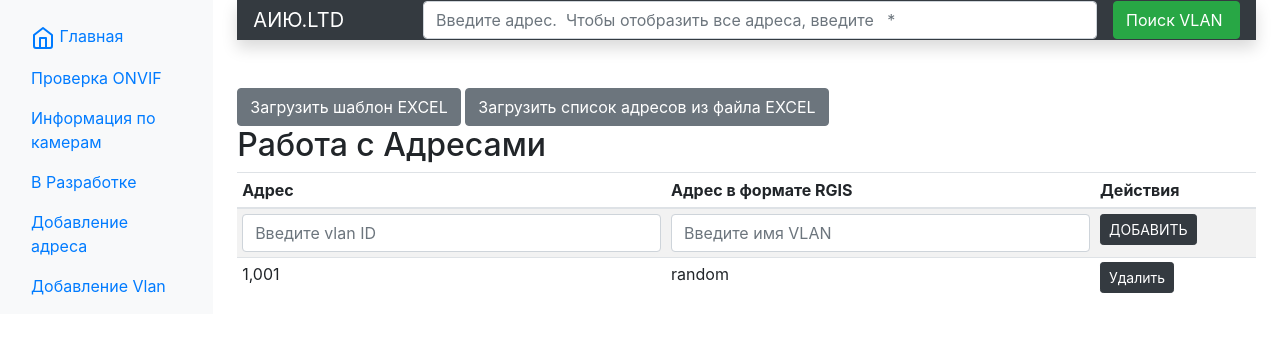
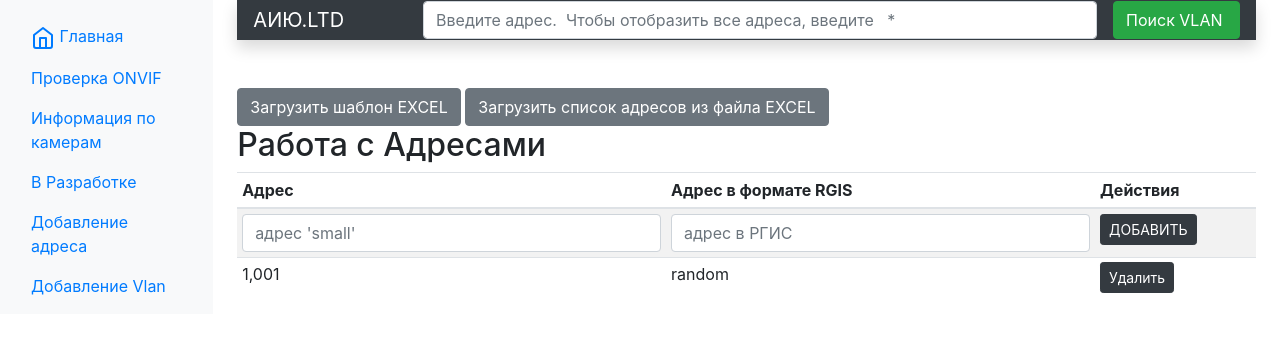
Before and after one commit to S82L12/rct, a Flask app: page /address in a window 1280 px wide. Shown: the top 340 px of the page. Run offline with Flask 2, Linux system fonts and the light colour scheme; some libraries are stand-ins or nearby versions.

Commit message:
добавление адреса ОК создание выпадающего списка OK добавление vlan OK

```diff
--- a/__init__.py
+++ b/__init__.py
@@ -23,18 +23,21 @@ def main():
 
 @app.route('/vlans', methods = ['POST', 'GET'])
 def addvlans():
+    list_address = db.session.query(Address).all()
+    list_vlans = db.session.query(Vlan).all()
     if request.method == "POST":
         try:
-            vlan = Vlan(id_vl=request.form['addvlanid'], name=request.form['addvlanname'])
+            addr = db.session.query(Address).filter_by(small_address=request.form['addrlist']).one()
+            vlan = Vlan(id_vl=request.form['addvlanid'], name=request.form['addvlanname'], address_id = addr.id)
             db.session.add(vlan)
             db.session.flush()
             db.session.commit()
         except:
             db.session.rollback()
             print("Ошибка добавления адреса в базу")
-    else:
-        list_address = db.session.query(Address).all()
-    return render_template("vlans.html", list_address = list_address)
+
+
+    return render_template("vlans.html", list_address = list_address, list_vlans = list_vlans)
 
 @app.route('/address', methods = ['POST', 'GET'])
 def addaddress():
--- a/rct/models.py
+++ b/rct/models.py
@@ -77,8 +77,8 @@ class Ipaddr(db.Model):
 
 class Vlan(db.Model):
     id = db.Column(db.Integer, primary_key=True)
-    id_vl = db.Column(db.Integer, nullable=False, comment='id_vlan')
-    name = db.Column(db.String(14), nullable=False, comment='name_vlan')
+    id_vl = db.Column(db.Integer, nullable=False, comment='id_vlan', unique=True)
+    name = db.Column(db.String(14), nullable=False, comment='name_vlan', unique=True)
     placeses = db.relationship('Place', backref = 'vlanplace')
     address_id = db.Column(db.Integer, db.ForeignKey('address.id'))
 
--- a/templates/address.html
+++ b/templates/address.html
@@ -37,8 +37,8 @@
           <tbody>
           <form method="post">
             <tr>
-              <td><input class="form-control form-control-dark w-100" name="small_address" id="search" type="text" placeholder="Введите vlan ID" aria-label="Search"></td>
-              <td><input class="form-control form-control-dark w-100" name="rgis_address" id="search" type="text" placeholder="Введите имя VLAN" aria-label="Search"></td>
+              <td><input class="form-control form-control-dark w-100" name="small_address" id="search" type="text" placeholder="адрес 'small'" aria-label="Search"></td>
+              <td><input class="form-control form-control-dark w-100" name="rgis_address" id="search" type="text" placeholder="адрес в РГИС" aria-label="Search"></td>
               <td><button type="submit" class="btn btn-dark btn-sm">ДОБАВИТЬ</button></td>
             </tr>
           </form>
--- a/templates/vlans.html
+++ b/templates/vlans.html
@@ -21,7 +21,7 @@ Vlans
 
 </header>
       <h2>Работа со списком VLAN</h2>
-      <canvas class="my-4 w-100 chartjs-render-monitor" id="myChart" width="0" height="0" style="display: block; width: 0px; height: 0px;"></canvas>
+
       <button type="button" class="btn btn-secondary">Загрузить шаблон EXCEL</button>
       <button type="button" class="btn btn-secondary">Загрузить список VLAN из файла EXCEL</button>
 
@@ -38,13 +38,13 @@ Vlans
             </tr>
           </thead>
           <tbody>
-          <form method="post">
+          <form method="post" name="addvlanform" >
             <tr>
               <td><input class="form-control form-control-dark w-100" name="addvlanid" id="search" type="text" placeholder="Введите vlan ID" aria-label="Search"></td>
               <td><input class="form-control form-control-dark w-100" name="addvlanname" id="search" type="text" placeholder="Введите имя VLAN" aria-label="Search"></td>
 
               <td>
-                  <select name="list1" class="form-control form-control-dark w-100">
+                  <select name="addrlist" class="form-control form-control-dark w-100">
                       <option>Выберите из списка</option>
                       {% for i in list_address%}
                       <option>{{i.small_address}}</option>
```
